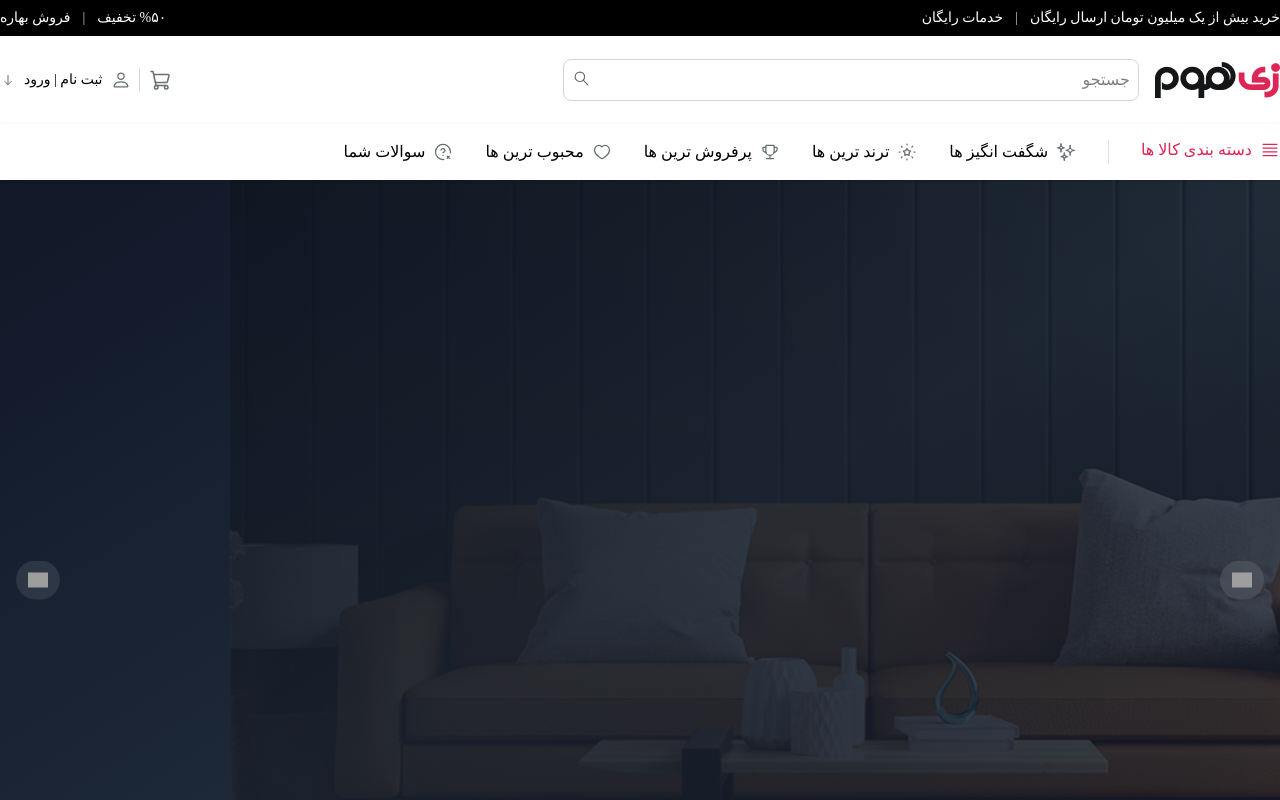
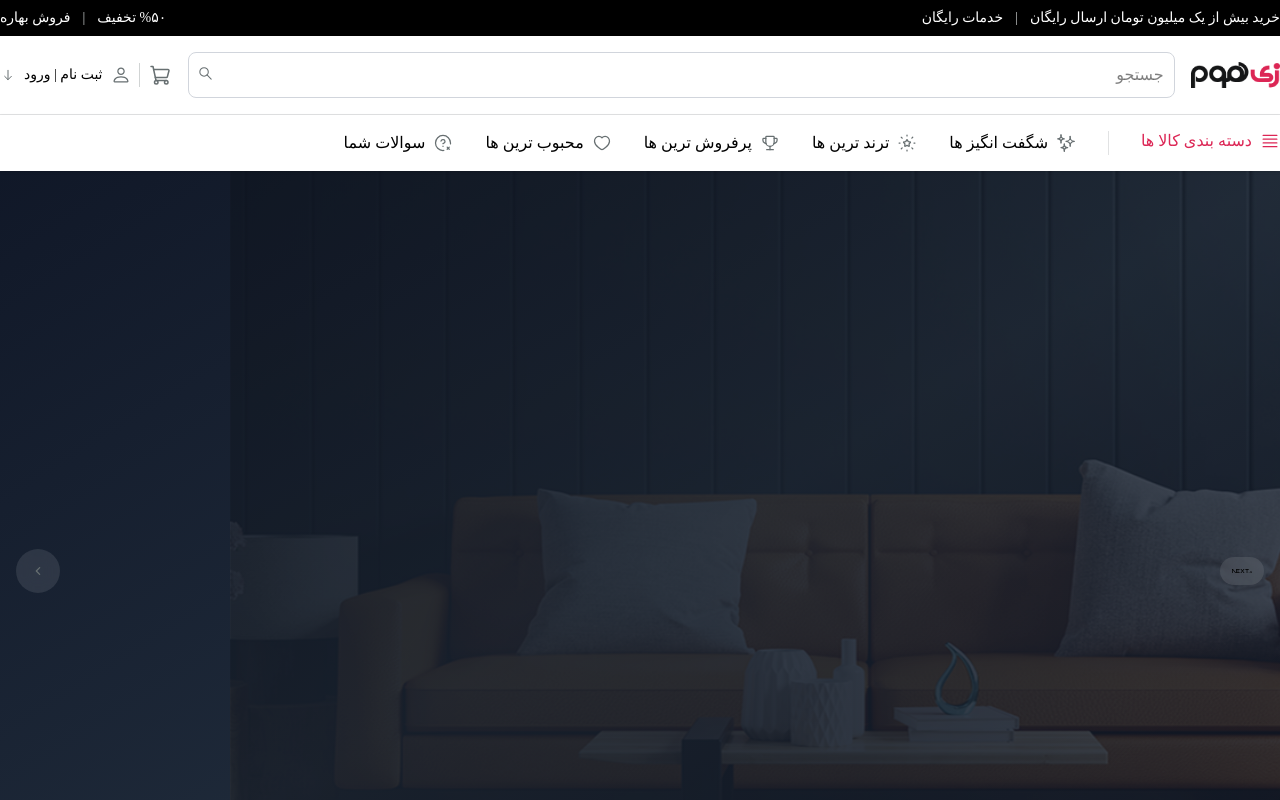
Before and after one commit to Nima-Mohammadkhani/shop-template, a Next.js app in the folder shop-template/: page / in a window 1280 px wide. Shown: the top 800 px of the page. Built offline with nearby package versions, Linux system fonts and the light colour scheme; grey boxes are pictures that could not be loaded; a web font is replaced by a local one.

Commit message:
respansive searchBar and slider

```diff
--- a/shop-template/src/components/slider.tsx
+++ b/shop-template/src/components/slider.tsx
@@ -82,7 +82,7 @@ const Slider = () => {
   };
 
   return (
-    <section className="relative h-screen overflow-hidden bg-gradient-to-br from-gray-900 via-gray-800 to-gray-900">
+    <section className="relative h-[60vh] sm:h-[70vh] md:h-screen overflow-hidden bg-gradient-to-br from-gray-900 via-gray-800 to-gray-900">
       <AnimatePresence mode="wait" custom={direction}>
         <motion.div
           key={currentSlide}
@@ -109,7 +109,7 @@ const Slider = () => {
                   initial={{ opacity: 0, y: 20 }}
                   animate={{ opacity: 1, y: 0 }}
                   transition={{ delay: 0.2 }}
-                  className="inline-block bg-yellow-500/90 backdrop-blur-sm text-black px-4 py-2 rounded-full text-sm font-medium mb-6"
+                  className="inline-block bg-yellow-500/90 backdrop-blur-sm text-black px-3 sm:px-4 py-1.5 sm:py-2 rounded-full text-xs sm:text-sm font-medium mb-4 sm:mb-6"
                 >
                   {slides[currentSlide].category}
                 </motion.div>
@@ -118,7 +118,7 @@ const Slider = () => {
                   initial={{ opacity: 0, y: 30 }}
                   animate={{ opacity: 1, y: 0 }}
                   transition={{ delay: 0.3 }}
-                  className="text-5xl md:text-7xl font-light text-white mb-4 leading-tight"
+                  className="text-2xl sm:text-4xl md:text-5xl lg:text-7xl font-light text-white mb-2 sm:mb-4 leading-tight"
                 >
                   {slides[currentSlide].title}
                 </motion.h1>
@@ -127,7 +127,7 @@ const Slider = () => {
                   initial={{ opacity: 0, y: 30 }}
                   animate={{ opacity: 1, y: 0 }}
                   transition={{ delay: 0.4 }}
-                  className="text-2xl md:text-3xl font-light text-yellow-400 mb-6"
+                  className="text-lg sm:text-xl md:text-2xl lg:text-3xl font-light text-yellow-400 mb-4 sm:mb-6"
                 >
                   {slides[currentSlide].subtitle}
                 </motion.h2>
@@ -136,7 +136,7 @@ const Slider = () => {
                   initial={{ opacity: 0, y: 30 }}
                   animate={{ opacity: 1, y: 0 }}
                   transition={{ delay: 0.5 }}
-                  className="text-lg md:text-xl text-gray-200 mb-8 max-w-2xl leading-relaxed"
+                  className="text-sm sm:text-base md:text-lg lg:text-xl text-gray-200 mb-4 sm:mb-8 max-w-2xl leading-relaxed"
                 >
                   {slides[currentSlide].description}
                 </motion.p>
@@ -148,12 +148,12 @@ const Slider = () => {
                 >
                   <Link
                     href={slides[currentSlide].ctaLink}
-                    className="inline-flex items-center bg-yellow-500 hover:bg-yellow-600 text-black px-8 py-4 rounded-lg transition-all duration-300 font-medium text-lg group hover:scale-105 hover:shadow-2xl"
+                    className="inline-flex items-center bg-yellow-500 hover:bg-yellow-600 text-black px-4 sm:px-6 md:px-8 py-2 sm:py-3 md:py-4 rounded-lg transition-all duration-300 font-medium text-sm sm:text-base md:text-lg group hover:scale-105 hover:shadow-2xl"
                   >
                     {slides[currentSlide].ctaText}
                     <Icon
-                      name="ChevronLeft"
-                      className="mr-2 w-5 h-5 group-hover:translate-x-1 transition-transform"
+                      name="arrow left"
+                      className="mr-2 w-4 h-4 sm:w-5 sm:h-5 group-hover:translate-x-1 transition-transform"
                     />
                   </Link>
                 </motion.div>
@@ -165,22 +165,22 @@ const Slider = () => {
 
       <Button
         onClick={prevSlide}
-        className="absolute left-4 top-1/2 -translate-y-1/2 bg-white/10 backdrop-blur-sm hover:bg-white/20 text-white p-3 rounded-full transition-all duration-300 hover:scale-110 group"
-        iconRight="ChevronLeft"
+        className="absolute left-2 sm:left-4 top-1/2 -translate-y-1/2 bg-white/10 backdrop-blur-sm hover:bg-white/20 text-white p-2 sm:p-3 rounded-full transition-all duration-300 hover:scale-110 group z-10"
+        iconRight="arrow left"
       />
 
       <Button
         onClick={nextSlide}
-        className="absolute right-4 top-1/2 -translate-y-1/2 bg-white/10 backdrop-blur-sm hover:bg-white/20 text-white p-3 rounded-full transition-all duration-300 hover:scale-110 group"
-        iconRight="ChevronRight"
+        className="absolute right-2 sm:right-4 top-1/2 -translate-y-1/2 bg-white/10 backdrop-blur-sm hover:bg-white/20 text-white p-2 sm:p-3 rounded-full transition-all duration-300 hover:scale-110 group z-10"
+        iconRight="next"
       />
 
-      <div className="absolute bottom-8 left-1/2 -translate-x-1/2 flex gap-2">
+      <div className="absolute bottom-4 sm:bottom-8 left-1/2 -translate-x-1/2 flex gap-2">
         {slides.map((_, index) => (
           <Button
             key={index}
             onClick={() => goToSlide(index)}
-            className={`w-3 h-3 rounded-full transition-all duration-300 ${
+            className={`w-2 h-2 sm:w-3 sm:h-3 rounded-full transition-all duration-300 ${
               index === currentSlide
                 ? "bg-yellow-500 scale-125"
                 : "bg-white/50 hover:bg-white/75"
--- a/shop-template/src/components/ui/SearchBar.tsx
+++ b/shop-template/src/components/ui/SearchBar.tsx
@@ -3,6 +3,7 @@
 import { useState, useRef, useEffect } from "react";
 import Input from "./Input";
 import Icon from "./Icon";
+import Image from "next/image";
 
 const SearchBar = () => {
   const [searchQuery, setSearchQuery] = useState("");
@@ -42,13 +43,26 @@ const SearchBar = () => {
   }, []);
 
   return (
-    <section className="flex justify-center items-center w-full bg-white">
-      <div className="flex justify-between items-center w-full max-w-7xl py-4 gap-4">
-        <img src={"/image/logo/logo.png"}/>
-        <div className="flex-1 relative max-w-5xl" ref={searchRef}>
-          <div className="relative w-full max-w-xl">
+    <section className="flex justify-center items-center w-full bg-white border-b border-neutral-200">
+      <div className="flex flex-col sm:flex-row justify-between items-center w-full max-w-7xl px-4 md:px-0 py-3 sm:py-4 gap-3 sm:gap-4">
+        <div className="hidden sm:block shrink-0">
+          <Image
+            src={"/image/logo/logo.png"}
+            alt="لوگو"
+            width={120}
+            height={40}
+            className="h-8 md:h-10 w-auto object-contain"
+            priority
+          />
+        </div>
+
+        <div
+          className="flex-1 relative w-full sm:max-w-2xl lg:max-w-5xl"
+          ref={searchRef}
+        >
+          <div className="relative w-full">
             <Input
-              className="rounded-lg w-full p-2"
+              className="rounded-lg w-full p-2 sm:p-2.5 text-sm sm:text-base"
               placeholder="جستجو"
               value={searchQuery}
               onChange={(e) => {
@@ -56,27 +70,28 @@ const SearchBar = () => {
                 setIsSearchOpen(true);
               }}
               onFocus={() => setIsSearchOpen(true)}
-              rightIcon={<Icon name="search" className="pt-1" size={20} />}
+              rightIcon={<Icon name="search" className="pt-1" size={18} />}
             />
           </div>
 
           {isSearchOpen && (
-            <div className="absolute top-full z-50 left-0 right-0 mt-2 bg-white border border-neutral-200 rounded-lg shadow-lg max-h-[500px] overflow-y-auto">
+            <div className="absolute top-full z-50 left-0 right-0 mt-2 bg-white border border-neutral-200 rounded-lg shadow-lg max-h-[400px] sm:max-h-[500px] overflow-y-auto">
               {searchQuery && (
-                <div className="p-4 border-b border-neutral-200">
-                  <h3 className="text-sm font-semibold text-neutral-700 mb-3">
+                <div className="p-3 sm:p-4 border-b border-neutral-200">
+                  <h3 className="text-xs sm:text-sm font-semibold text-neutral-700 mb-2 sm:mb-3">
                     کالاهای مربوط به {searchQuery}
                   </h3>
-                  <div className="flex flex-col gap-2">
+                  <div className="flex flex-col gap-1.5 sm:gap-2">
                     {relatedProducts.map((product, index) => (
                       <button
                         key={index}
-                        className="flex items-center gap-3 p-2 hover:bg-neutral-50 rounded-lg text-right transition-colors"
+                        className="flex items-center gap-2 sm:gap-3 p-2 hover:bg-neutral-50 rounded-lg text-right transition-colors"
+                        onClick={() => setIsSearchOpen(false)}
                       >
-                        <Icon name="search" size={16} />
-                        <div className="flex-1">
+                        <Icon name="search" size={14} className="shrink-0" />
+                        <div className="flex-1 min-w-0">
                           <span
-                            className={`${
+                            className={`block text-xs sm:text-sm ${
                               product.name === "لیوان فلزی"
                                 ? "text-red-600 font-medium"
                                 : "text-neutral-700"
@@ -94,15 +109,15 @@ const SearchBar = () => {
                 </div>
               )}
 
-              <div className="p-4">
-                <h3 className="text-sm font-semibold text-neutral-700 mb-3">
+              <div className="p-3 sm:p-4">
+                <h3 className="text-xs sm:text-sm font-semibold text-neutral-700 mb-2 sm:mb-3">
                   جستجو پر طرفدار
                 </h3>
-                <div className="flex flex-wrap gap-2">
+                <div className="flex flex-wrap gap-1.5 sm:gap-2">
                   {popularSearches.map((search, index) => (
                     <button
                       key={index}
-                      className="px-3 py-1.5 bg-neutral-100 hover:bg-neutral-200 rounded-lg text-sm text-neutral-700 transition-colors"
+                      className="px-2.5 sm:px-3 py-1 sm:py-1.5 bg-neutral-100 hover:bg-neutral-200 rounded-lg text-xs sm:text-sm text-neutral-700 transition-colors"
                       onClick={() => {
                         setSearchQuery(search);
                         setIsSearchOpen(false);
@@ -116,8 +131,7 @@ const SearchBar = () => {
             </div>
           )}
         </div>
-
-        <div className="flex items-center gap-2">
+        <div className="hidden items-center gap-2 md:flex">
           <div className="flex justify-center items-center hover:bg-neutral-50 rounded-lg transition-colors">
             <Icon name="Shopping" size={24} />
           </div>
```
